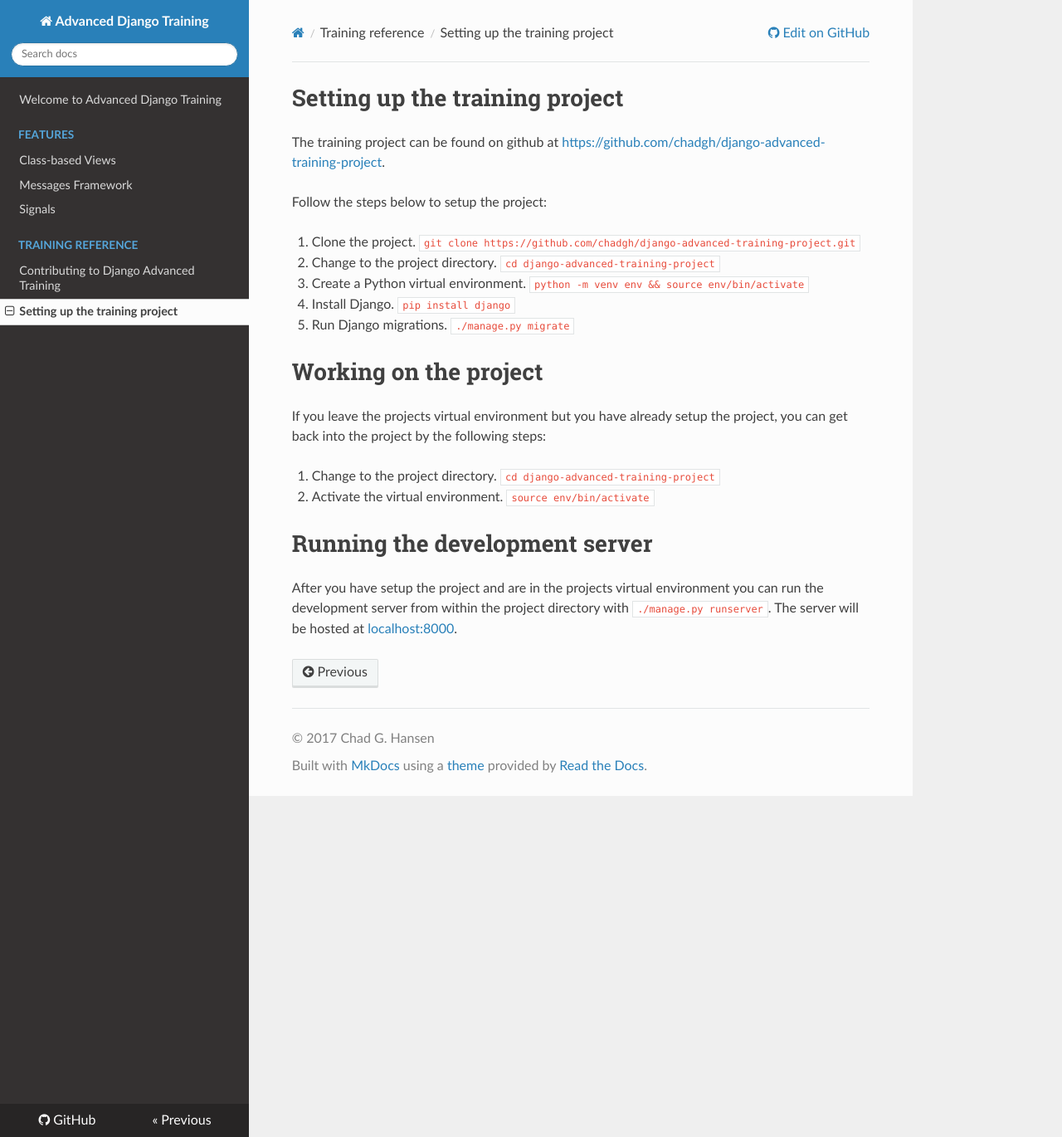
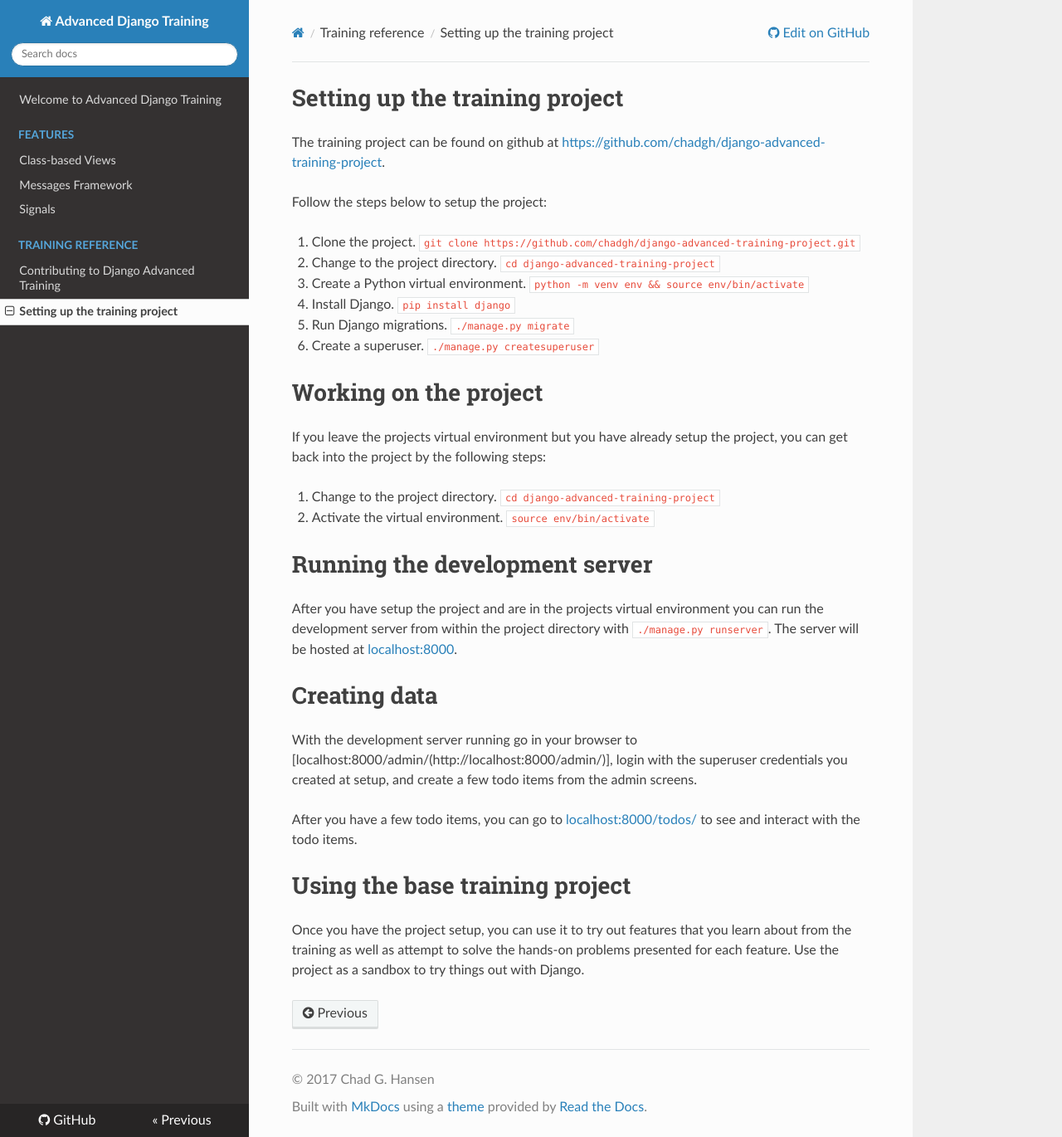
Before and after one commit to chadgh/django-advanced-training, an MkDocs documentation site: the page built from docs/training-reference/project-setup.md, in a window 1280 px wide and 1370 px high. Shown: the whole window at 83% size. Built offline with MkDocs 1.6.1, drawn with Linux system fonts in a browser that asks for light colours; nearby versions of some CDN libraries.

Commit message:
Updates more setup instructions

```diff
--- a/docs/training-reference/project-setup.md
+++ b/docs/training-reference/project-setup.md
@@ -9,6 +9,7 @@ Follow the steps below to setup the project:
 3. Create a Python virtual environment. `python -m venv env && source env/bin/activate`
 4. Install Django. `pip install django`
 5. Run Django migrations. `./manage.py migrate`
+6. Create a superuser. `./manage.py createsuperuser`
 
 # Working on the project
 
@@ -20,3 +21,13 @@ If you leave the projects virtual environment but you have already setup the pro
 # Running the development server
 
 After you have setup the project and are in the projects virtual environment you can run the development server from within the project directory with `./manage.py runserver`. The server will be hosted at [localhost:8000](http://localhost:8000).
+
+# Creating data
+
+With the development server running go in your browser to [localhost:8000/admin/(http://localhost:8000/admin/)], login with the superuser credentials you created at setup, and create a few todo items from the admin screens.
+
+After you have a few todo items, you can go to [localhost:8000/todos/](http://localhost:8000/todos/) to see and interact with the todo items.
+
+# Using the base training project
+
+Once you have the project setup, you can use it to try out features that you learn about from the training as well as attempt to solve the hands-on problems presented for each feature. Use the project as a sandbox to try things out with Django.
```
